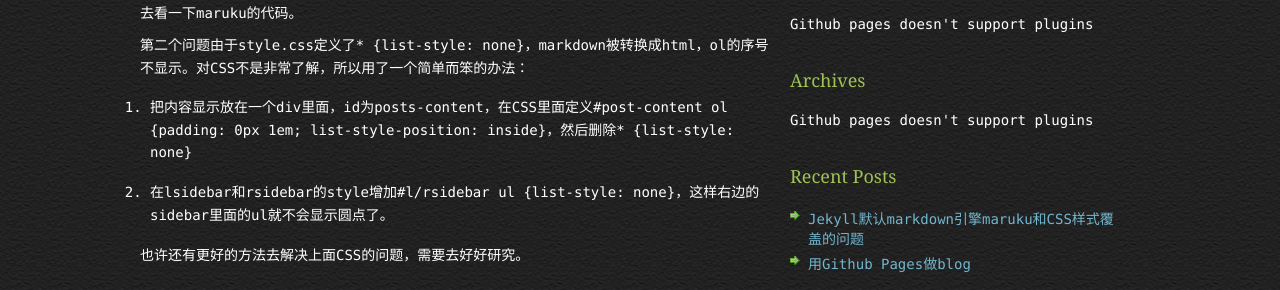
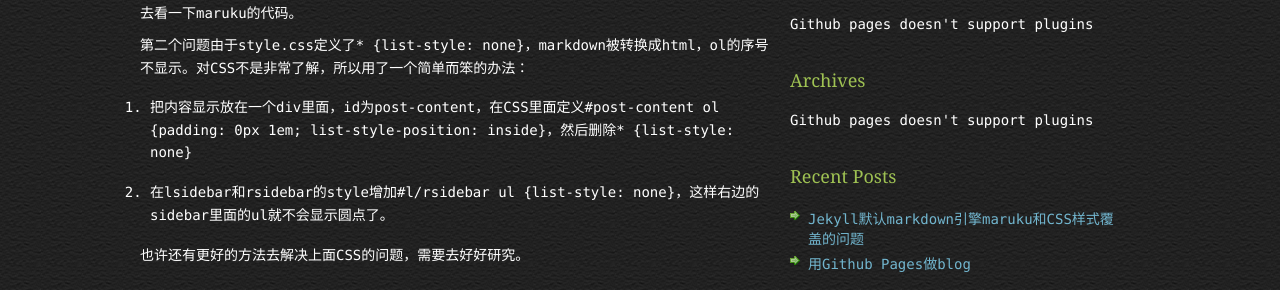
Before and after one commit to zouxifeng/zouxifeng.github.com, a Jekyll site: the page built from _posts/2011-11-17-fix-errors-with-page-displaying.markdown, in a window 1280 px wide. Shown: the part 360-650 px from the top of the page. Built offline with Jekyll 4.4.1, drawn with Linux system fonts in a browser that asks for light colours; Markdown is read by kramdown in place of the engine named in the settings.

Commit message:
Fix a typo error.

```diff
--- a/_posts/2011-11-17-fix-errors-with-page-displaying.markdown
+++ b/_posts/2011-11-17-fix-errors-with-page-displaying.markdown
@@ -18,7 +18,7 @@ categories:
 
 第二个问题由于style.css定义了\* {list-style: none}，markdown被转换成html，ol的序号不显示。对CSS不是非常了解，所以用了一个简单而笨的办法：
 
-1. 把内容显示放在一个div里面，id为posts-content，在CSS里面定义#post-content ol {padding: 0px 1em; list-style-position: inside}，然后删除\* {list-style: none}
+1. 把内容显示放在一个div里面，id为post-content，在CSS里面定义#post-content ol {padding: 0px 1em; list-style-position: inside}，然后删除\* {list-style: none}
 
 2. 在lsidebar和rsidebar的style增加#l/rsidebar ul {list-style: none}，这样右边的sidebar里面的ul就不会显示圆点了。
 
```
